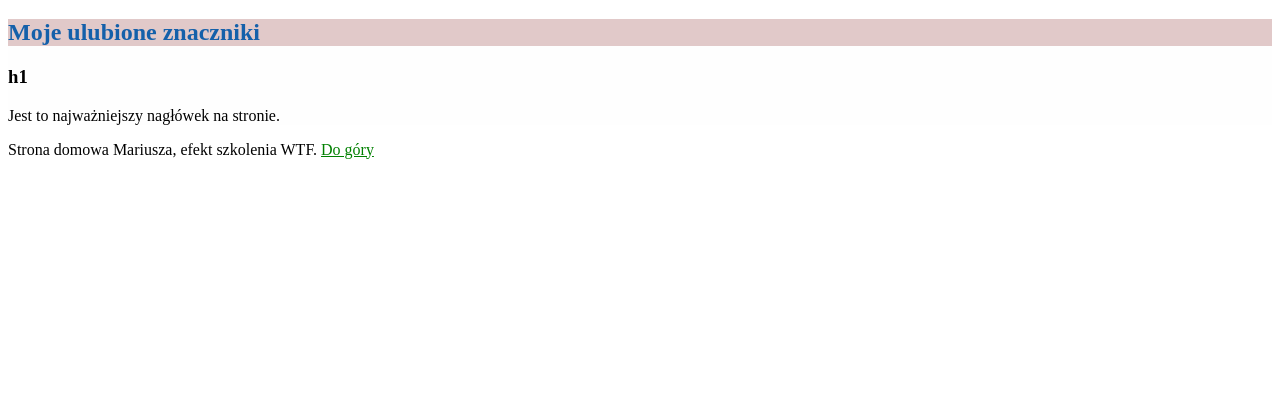
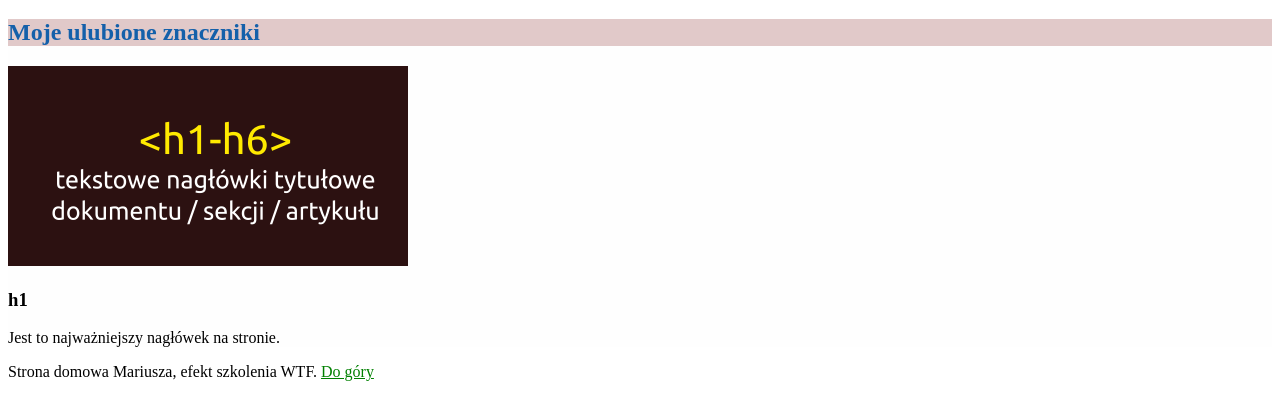
Before and after one commit to mariuszwuteefowicz/homepage, a plain HTML site: page nauka-html.html in a window 1280 px wide. Shown: the part 87-506 px from the top of the page. Drawn offline with Linux system fonts and the light colour scheme.

Commit message:
add picture

```diff
--- a/nauka-html.html
+++ b/nauka-html.html
@@ -21,6 +21,7 @@
       </header>
       <section>
          <h2>Moje ulubione znaczniki</h2>
+         <img src="h1.png" alt="znaczniki">
          <article>
             <h3>h1</h3>
             <p>Jest to najważniejszy nagłówek na stronie.</p>
```
Also changed, not shown: index.html (+11 -7 lines), h1.png (added).
